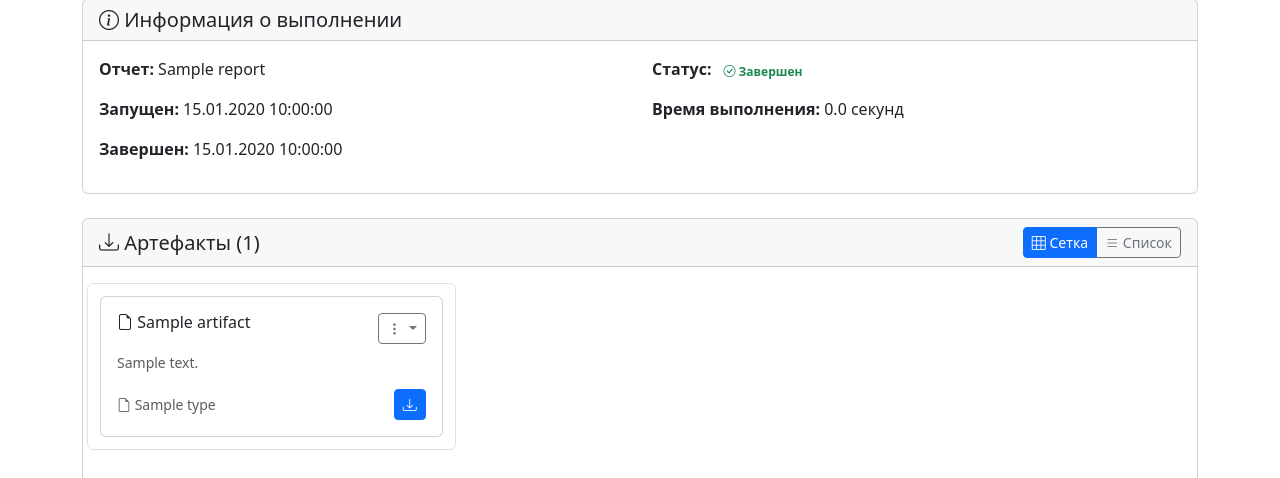
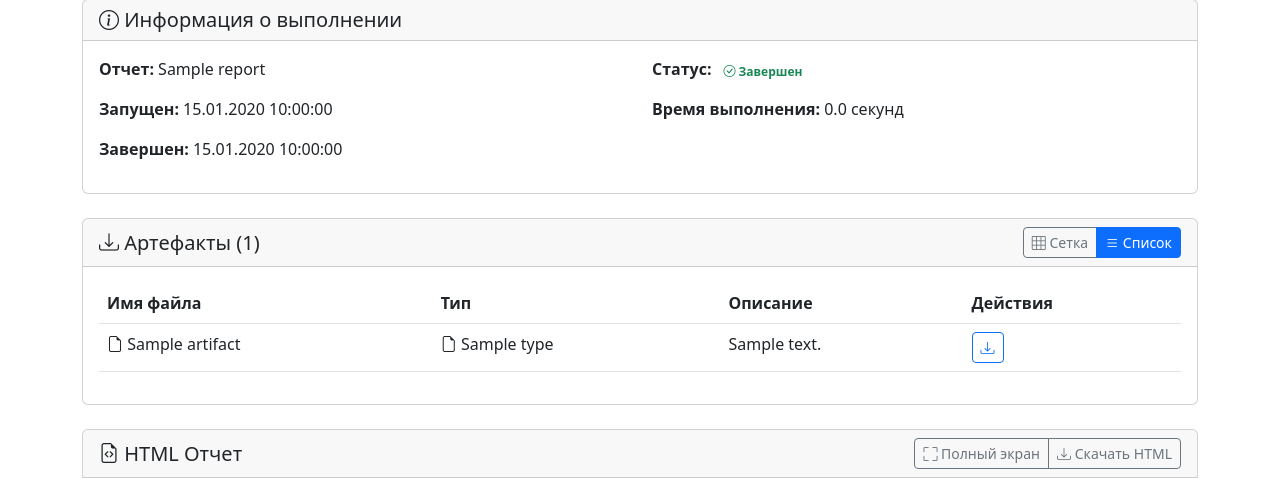
Before and after one commit to tumurzakov/juport, a Python web app: template templates/execution.html in a window 1280 px wide. Shown: the part 201-679 px from the top of the page. Run offline with Jinja, Linux system fonts and the light colour scheme; the template is opened without the code that fills it: most values are stand-ins (such as "Sample title", 1, 10 or a date in 2020); some libraries are stand-ins or nearby versions.

Commit message:
Fix artifacts display: default to list view and fix long filename overflow in grid view
- Change default view from grid to list for artifacts display
- Fix long filename overflow in grid view by adding text truncation
- Add tooltip to show full filename on hover
- Ensure dropdown button stays in place with flex-shrink-0

```diff
--- a/templates/execution.html
+++ b/templates/execution.html
@@ -90,16 +90,16 @@
                 </div>
             </div>
             <div class="card-body">
-                <div class="row" id="artifactsGrid">
+                <div class="row d-none" id="artifactsGrid">
                     {% for artifact in execution.artifacts %}
                     <div class="col-md-6 col-lg-4 mb-3 artifact-item" data-type="{{ artifact.type }}" data-name="{{ artifact.name }}">
                         <div class="card h-100">
                             <div class="card-body">
                                 <div class="d-flex justify-content-between align-items-start mb-2">
-                                    <h6 class="card-title mb-0">
+                                    <h6 class="card-title mb-0 flex-grow-1 me-2" style="overflow: hidden; text-overflow: ellipsis; white-space: nowrap;" title="{{ artifact.name }}">
                                         <i class="bi bi-file-earmark"></i> {{ artifact.name }}
                                     </h6>
-                                    <div class="dropdown">
+                                    <div class="dropdown flex-shrink-0">
                                         <button class="btn btn-sm btn-outline-secondary dropdown-toggle" type="button" data-bs-toggle="dropdown">
                                             <i class="bi bi-three-dots-vertical"></i>
                                         </button>
@@ -154,8 +154,8 @@
                     {% endfor %}
                 </div>
 
-                <!-- List view (hidden by default) -->
-                <div class="table-responsive d-none" id="artifactsList">
+                <!-- List view (shown by default) -->
+                <div class="table-responsive" id="artifactsList">
                     <table class="table table-hover">
                         <thead>
                             <tr>
@@ -591,7 +591,7 @@ document.addEventListener('DOMContentLoaded', function() {
     const listBtn = document.getElementById('listViewBtn');
 
     if (gridBtn && listBtn) {
-        gridBtn.classList.add('active');
+        listBtn.classList.add('active');
     }
 });
 </script>
```
